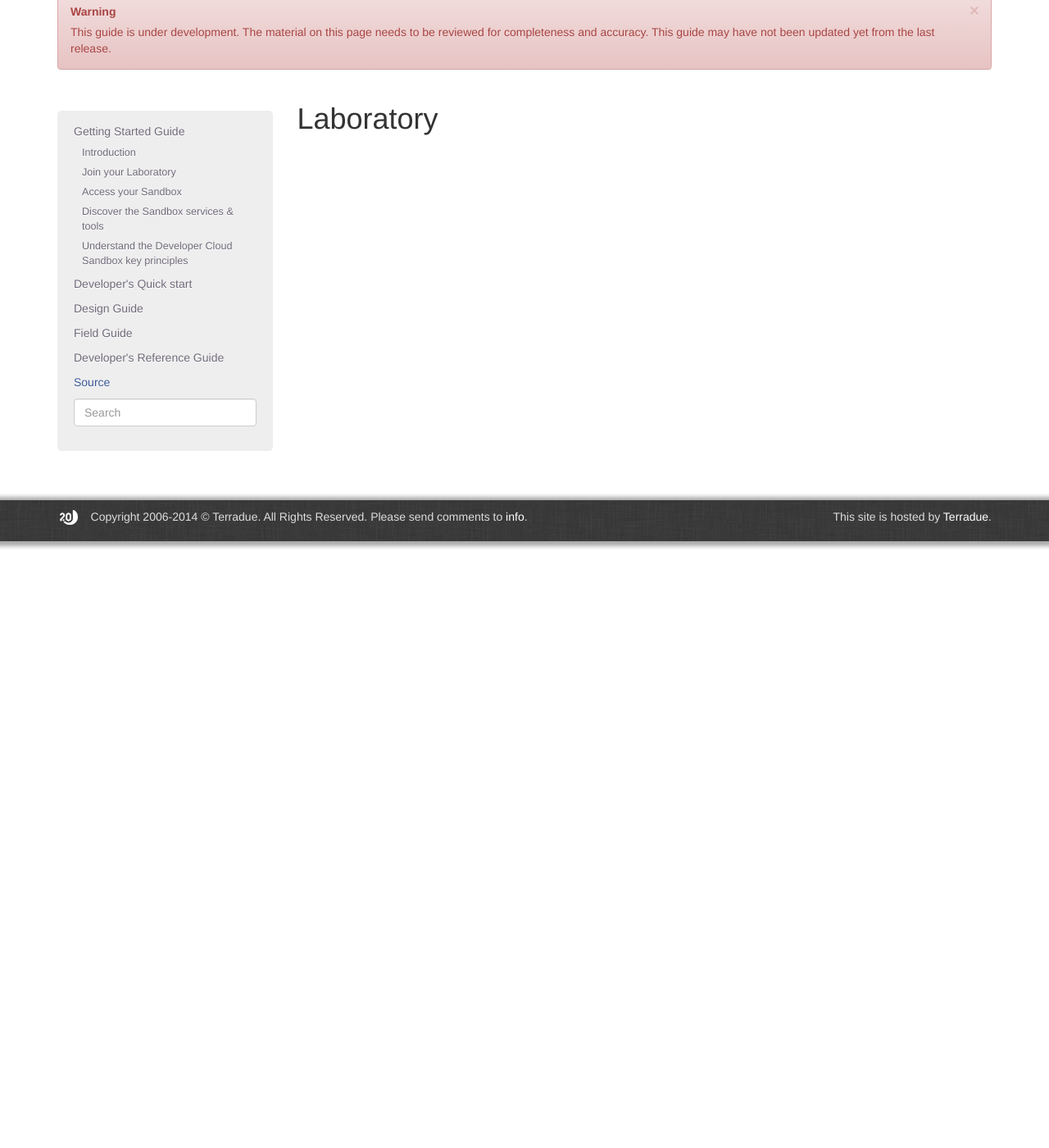
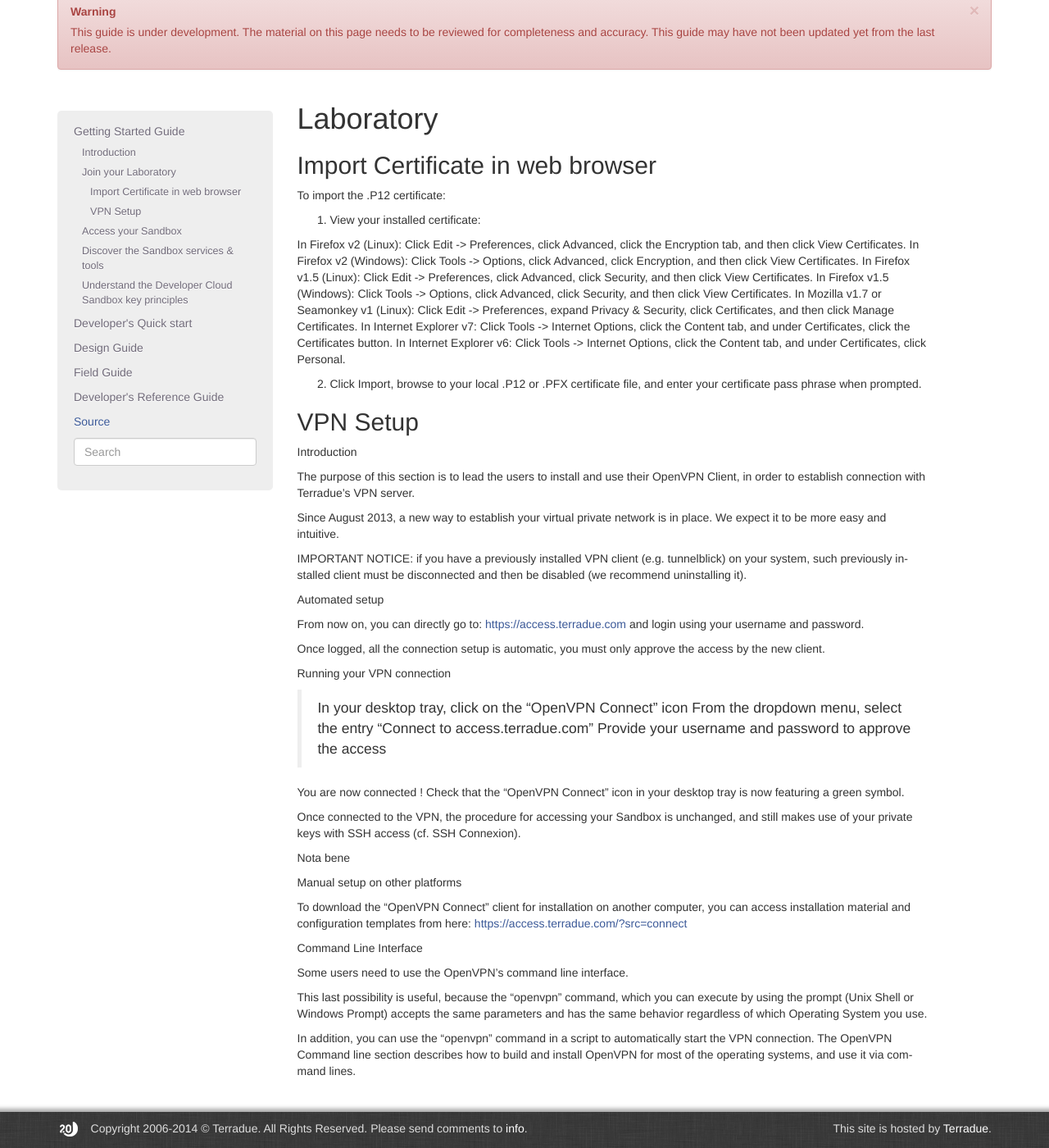
Before and after one commit to Terradue/doc-developer-sandbox, a Sphinx documentation site: the page built from source/start/laboratory.rst, in a window 1280 px wide and 1400 px high, scrolled down 194 px. Shown: the whole window at 82% size. Built offline with Sphinx 7.4.7, drawn with Linux system fonts in a browser that asks for light colours; pages that are not in the unit, such as notebooks, are missing from menus; before the commit the page ends 900 px from its top, so only the background shows below that.

Commit message:
Update laboratory.rst

```diff
--- a/source/start/laboratory.rst
+++ b/source/start/laboratory.rst
@@ -1,2 +1,66 @@
 Laboratory
 ==========
+
+Import Certificate in web browser
++++++++++++++++++++++++++++++++++
+
+To import the .P12 certificate:
+
+1) View your installed certificate:
+
+In Firefox v2 (Linux): Click Edit -> Preferences, click Advanced, click the Encryption tab, and then click View Certificates.
+In Firefox v2 (Windows): Click Tools -> Options, click Advanced, click Encryption, and then click View Certificates.
+In Firefox v1.5 (Linux): Click Edit -> Preferences, click Advanced, click Security, and then click View Certificates.
+In Firefox v1.5 (Windows): Click Tools -> Options, click Advanced, click Security, and then click View Certificates.
+In Mozilla v1.7 or Seamonkey v1 (Linux): Click Edit -> Preferences, expand Privacy & Security, click Certificates, and then click Manage Certificates.
+In Internet Explorer v7: Click Tools -> Internet Options, click the Content tab, and under Certificates, click the Certificates button.
+In Internet Explorer v6: Click Tools -> Internet Options, click the Content tab, and under Certificates, click Personal.
+
+2) Click Import, browse to your local .P12 or .PFX certificate file, and enter your certificate pass phrase when prompted.
+
+VPN Setup
++++++++++
+
+Introduction
+
+The purpose of this section is to lead the users to install and use their OpenVPN Client, in order to establish connection with Terradue's VPN server.
+
+Since August 2013, a new way to establish your virtual private network is in place.
+We expect it to be more easy and intuitive.
+
+IMPORTANT NOTICE: if you have a previously installed VPN client (e.g. tunnelblick) on your system, such previously installed client must be disconnected and then be disabled (we recommend uninstalling it).
+
+Automated setup
+
+From now on, you can directly go to:
+https://access.terradue.com
+and login using your username and password.
+
+Once logged, all the connection setup is automatic, you must only approve the access by the new client.
+
+Running your VPN connection
+
+    In your desktop tray, click on the "OpenVPN Connect" icon
+    From the dropdown menu, select the entry "Connect to access.terradue.com"
+    Provide your username and password to approve the access
+
+You are now connected !
+Check that the "OpenVPN Connect" icon in your desktop tray is now featuring a green symbol.
+
+Once connected to the VPN, the procedure for accessing your Sandbox is unchanged, and still makes use of your private keys with SSH access (cf. SSH Connexion).
+
+Nota bene
+
+Manual setup on other platforms
+
+To download the "OpenVPN Connect" client for installation on another computer, you can access installation material and configuration templates from here:
+https://access.terradue.com/?src=connect
+
+Command Line Interface
+
+Some users need to use the OpenVPN's command line interface.
+
+This last possibility is useful, because the "openvpn" command, which you can execute by using the prompt (Unix Shell or Windows Prompt) accepts the same parameters and has the same behavior regardless of which Operating System you use.
+
+In addition, you can use the "openvpn" command in a script to automatically start the VPN connection.
+The OpenVPN Command line section describes how to build and install OpenVPN for most of the operating systems, and use it via command lines.
```
